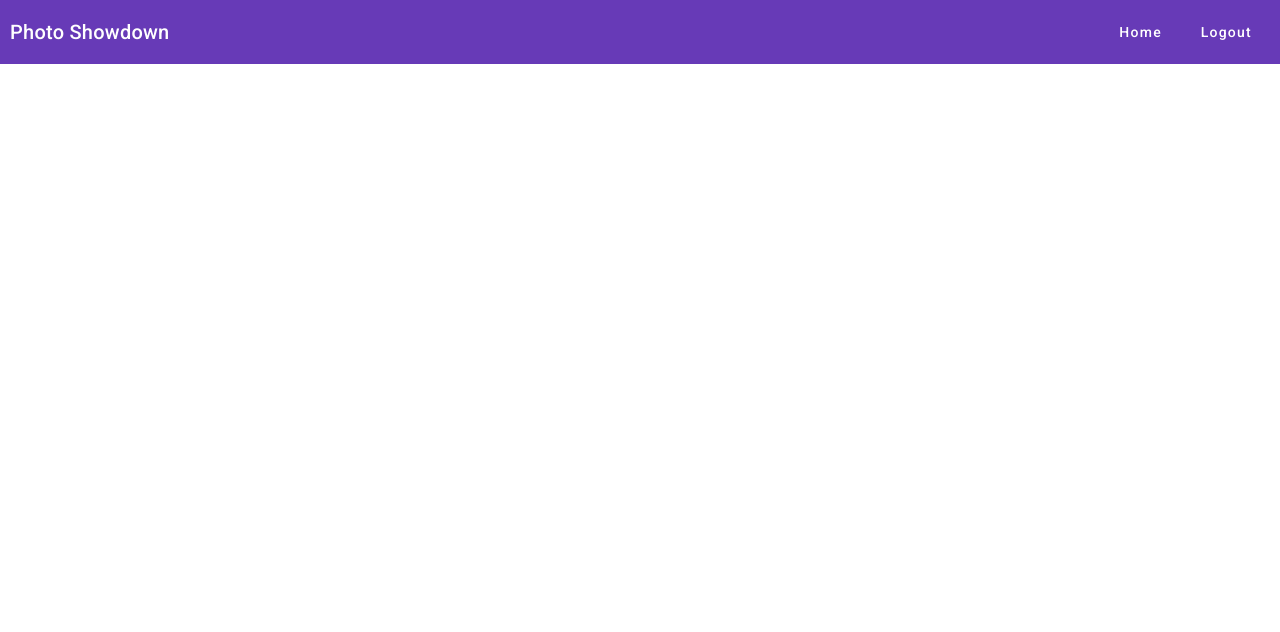
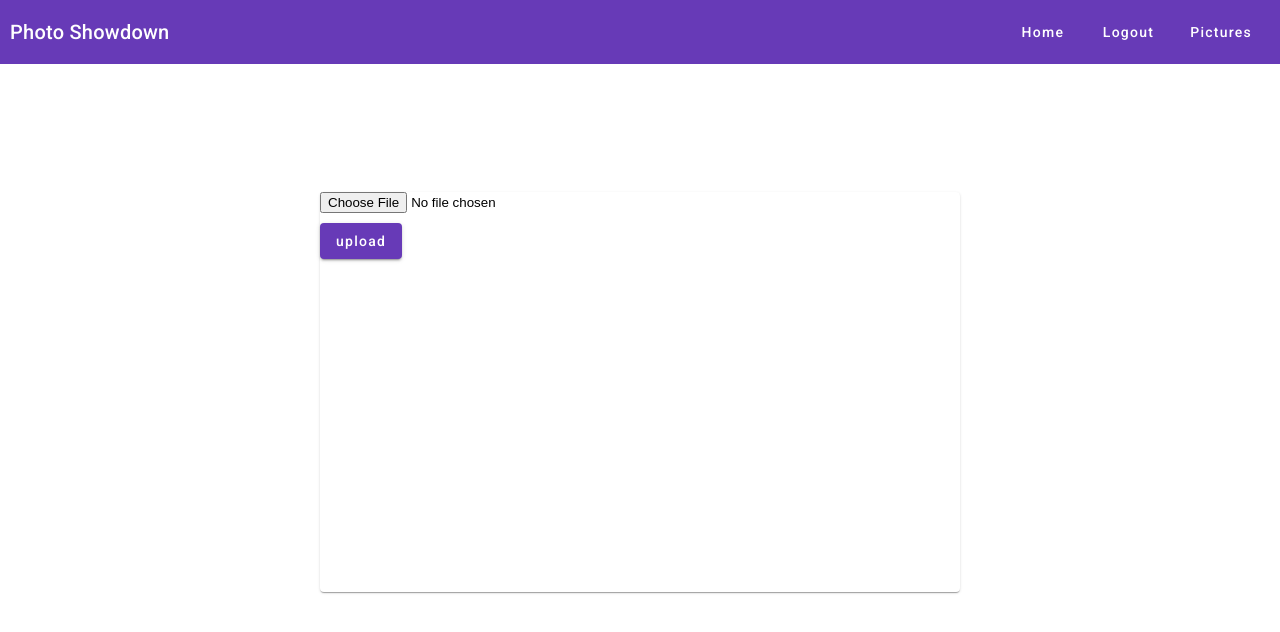
Before and after one commit to The-Groupy-Group/photo-showdown, an Angular app in the folder photo-showdown-frontend/: page /pictures in a window 1280 px wide. Before the commit this address led to /. Shown: the top 632 px of the page. Built offline with nearby package versions, Linux system fonts and the light colour scheme; sample sign-in values are in the browser's storage.

Commit message:
pictures upload component

```diff
--- a/photo-showdown-frontend/src/app/app-routing.module.ts
+++ b/photo-showdown-frontend/src/app/app-routing.module.ts
@@ -4,6 +4,8 @@ import { UserLoginComponent } from './users/components/user-login/user-login.com
 import { UserRegistrationComponent } from './users/components/user-registration/user-registration.component';
 import { HomepageComponent } from './homepage/homepage/homepage.component';
 import { authGuard } from './shared/auth-guard/auth.guard';
+import { PicturesPageComponent } from './pictures/components/pictures-page/pictures-page.component';
+
 
 const routes: Routes = [
   {
@@ -16,6 +18,11 @@ const routes: Routes = [
     path:'login'
   },
   {
+    component:PicturesPageComponent,
+    path:'pictures',
+    canActivate: [authGuard]
+  },
+  {
     component:UserRegistrationComponent,
     path:'register'
   }
--- a/photo-showdown-frontend/src/app/header/components/header/header.component.html
+++ b/photo-showdown-frontend/src/app/header/components/header/header.component.html
@@ -1,6 +1,5 @@
 <mat-toolbar color="primary">
   Photo Showdown
-
     <ul *ngIf="!isLoggedIn" class="menu-container"><!--logged out bar-->
       <li><a href="/" mat-button>Home</a></li>
       <li><a href="/login" mat-button>Login</a></li>
@@ -8,5 +7,6 @@
     <ul *ngIf="isLoggedIn"class="menu-container"><!--logged in bar-->
       <li><a href="/" mat-button>Home</a></li>
       <li><button mat-button (click)="logout()">Logout</button></li>
+      <li><a href="/pictures" mat-button >Pictures</a></li>
     </ul>
 </mat-toolbar>
--- /dev/null
+++ b/photo-showdown-frontend/src/app/pictures/components/pictures-page/pictures-page.component.css
@@ -0,0 +1,17 @@
+.form {
+  min-width: 250px;
+  max-width: 250px;
+  width: 100%;
+  height: 100%;
+}
+
+mat-card{
+  margin: auto;
+  width: 50%;
+  height: 50%;
+  margin-top: 10%;
+}
+.file-button
+{
+  padding-bottom: 10px
+}
--- /dev/null
+++ b/photo-showdown-frontend/src/app/pictures/components/pictures-page/pictures-page.component.html
@@ -0,0 +1,8 @@
+
+<mat-card class="upload-menu">
+  <form class="form" (submit)="onSubmit(pictureForm)" enctype="multipart/form-data" #pictureForm="ngForm">
+      <input type="file" class="file-button"  [accept]="'image/jpeg,image/png'"   name="file" (change)="getFile($event)" ngModel required placeholder="Please choose a file">
+    <button mat-raised-button color="primary" type="submit">upload</button>
+    </form>
+    <mat-error *ngIf="errorMessage">{{errorMessage}}</mat-error>
+  </mat-card>
--- /dev/null
+++ b/photo-showdown-frontend/src/app/pictures/components/pictures-page/pictures-page.component.ts
@@ -0,0 +1,43 @@
+
+import { NgForm } from '@angular/forms';
+import { Component } from '@angular/core';
+import { Router } from '@angular/router';
+import { HttpErrorResponse } from '@angular/common/http';
+import { PicturesService } from '../../services/pictures.service';
+
+@Component({
+  selector: 'app-pictures-page',
+  templateUrl: './pictures-page.component.html',
+  styleUrls: ['./pictures-page.component.css']
+})
+export class PicturesPageComponent {
+  constructor(
+    private readonly picturesService: PicturesService,
+    private readonly router: Router
+  ) {}
+
+
+  file:any
+  errorMessage?: string;
+
+  getFile(event:any){
+  this.file=event.target.files[0]
+  }
+  onSubmit(form: NgForm)
+  {
+
+    let formData=new FormData();
+    console.log(this.file);
+    formData.append("pictureFile",this.file);
+    this.picturesService.uploadPicture(formData).subscribe({
+      next: (response) => {
+        this.errorMessage = undefined;
+        console.log(response);
+        //TODO let user view the image once uploaded
+      },
+      error: (error: HttpErrorResponse) => {
+        this.errorMessage = error.message;
+      },
+    });
+  }
+}
--- a/photo-showdown-frontend/src/app/pictures/services/pictures.service.ts
+++ b/photo-showdown-frontend/src/app/pictures/services/pictures.service.ts
@@ -9,12 +9,15 @@ import { Picture } from '../models/picture.model';
 })
 export class PicturesService {
 
-  readonly apiURL = 'https://localhost:7222/api/Users';
+  readonly apiURL = 'https://localhost:7222/api/Pictures';
   constructor(private http: HttpClient) {}
   httpOptions = {
     headers: new HttpHeaders({
       'Content-Type': 'application/json',
     }),
+  };
+  httpUploadOptions= {
+    headers: new HttpHeaders(),
   };
 /**
  *
@@ -49,7 +52,7 @@ export class PicturesService {
     return this.http.post<APIResponse<Picture>>(
       this.apiURL + '/UploadPicture',
       formData,
-      this.httpOptions
+      this.httpUploadOptions
     );
 
   }
--- a/photo-showdown-frontend/src/app/users/components/user-login/user-login.component.ts
+++ b/photo-showdown-frontend/src/app/users/components/user-login/user-login.component.ts
@@ -1,6 +1,5 @@
 import { Component } from '@angular/core';
 import { NgForm } from '@angular/forms';
-import { UsersService } from '../../services/users/users.service';
 import { HttpErrorResponse } from '@angular/common/http';
 import { AuthService } from '../../../shared/auth-service/auth.service';
 import { Router } from '@angular/router';
```
Also changed, not shown: photo-showdown-frontend/src/app/app.module.ts (+7 -2 lines), 1 other file (tests, documents, lock files or other folders).
